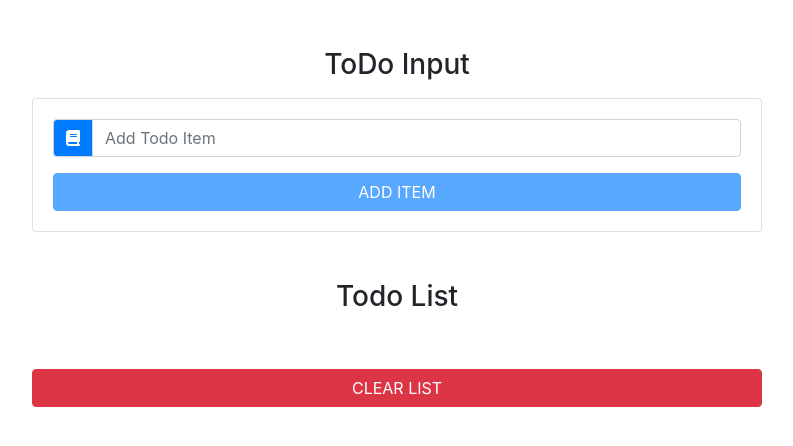
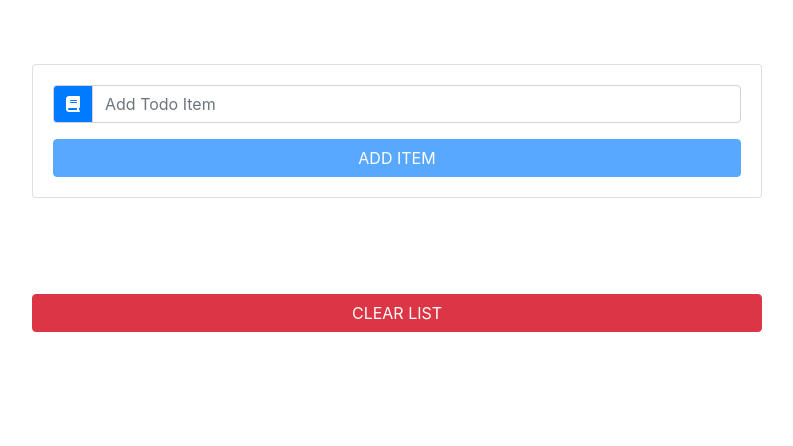
Before and after one commit to KaranSinghG/react-todo-list, a React (Create React App) app: page / in a window 1280 px wide. Shown: the top 446 px of the page, without its empty margins (243-1036 px from the left). Built offline with nearby package versions, Linux system fonts and the light colour scheme.

Commit message:
Minor frontend fix

```diff
--- a/src/App.js
+++ b/src/App.js
@@ -56,7 +56,7 @@ class App extends Component {
       <div className="container">
         <div className="row">
           <div className="col-10 mx-auto col-md-8 mt-5">
-            <h3 className="text-capitalize text-center">ToDo Input</h3>
+            {/* <h3 className="text-capitalize text-center">ToDo Input</h3> */}
             <TodoInput
               item={this.state.item}
               handleChange={this.handleChange}
--- a/src/components/TodoList.js
+++ b/src/components/TodoList.js
@@ -6,7 +6,7 @@ export default class TodoList extends Component {
     const { items, clearList, handleDelete, handleEdit } = this.props;
     return (
       <ul className="list-group my-5">
-        <h3 className="text-capitalize text-center">Todo List</h3>
+        {/* <h3 className="text-capitalize text-center">Todo List</h3> */}
         {items.map(item => {
           return (
             <TodoItem
```
